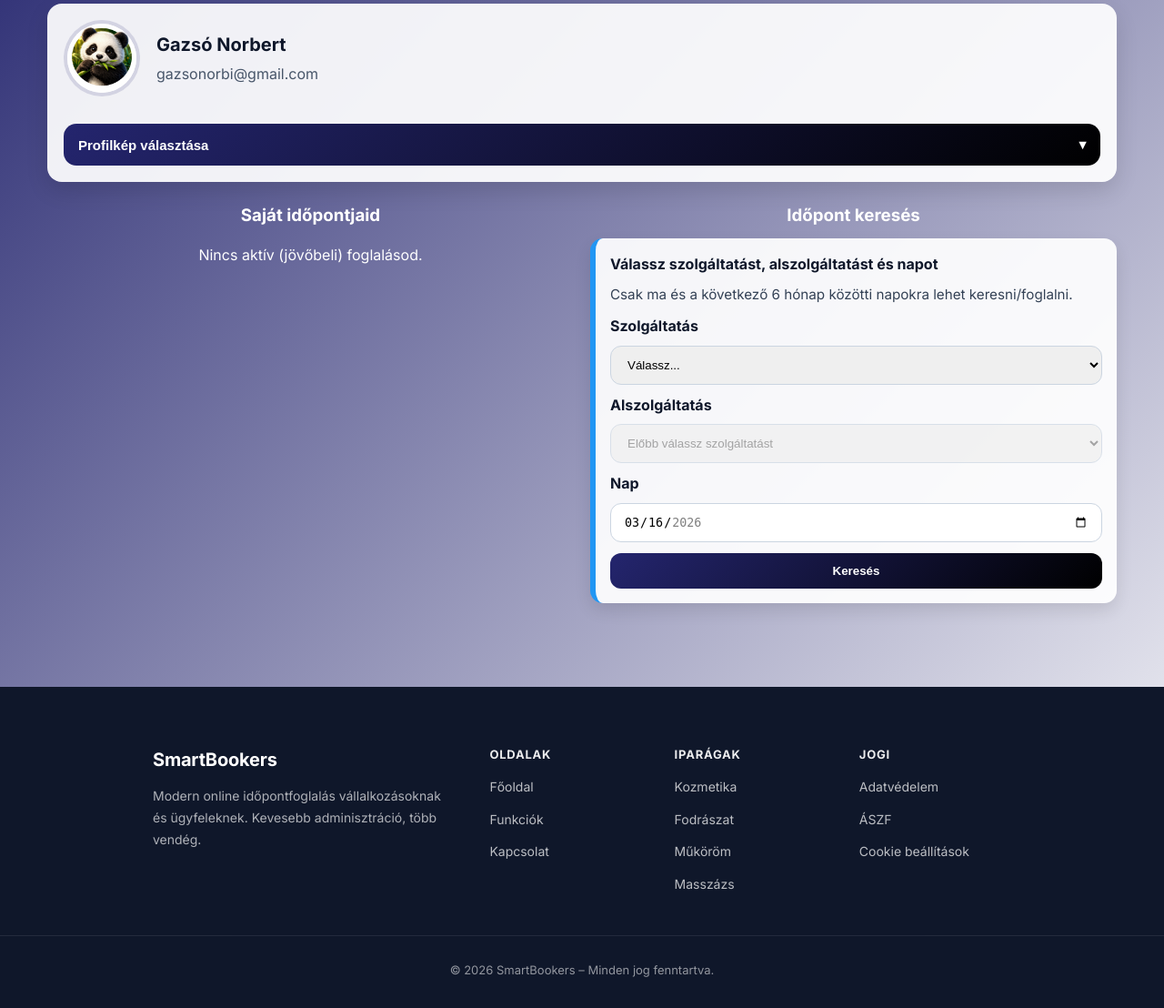
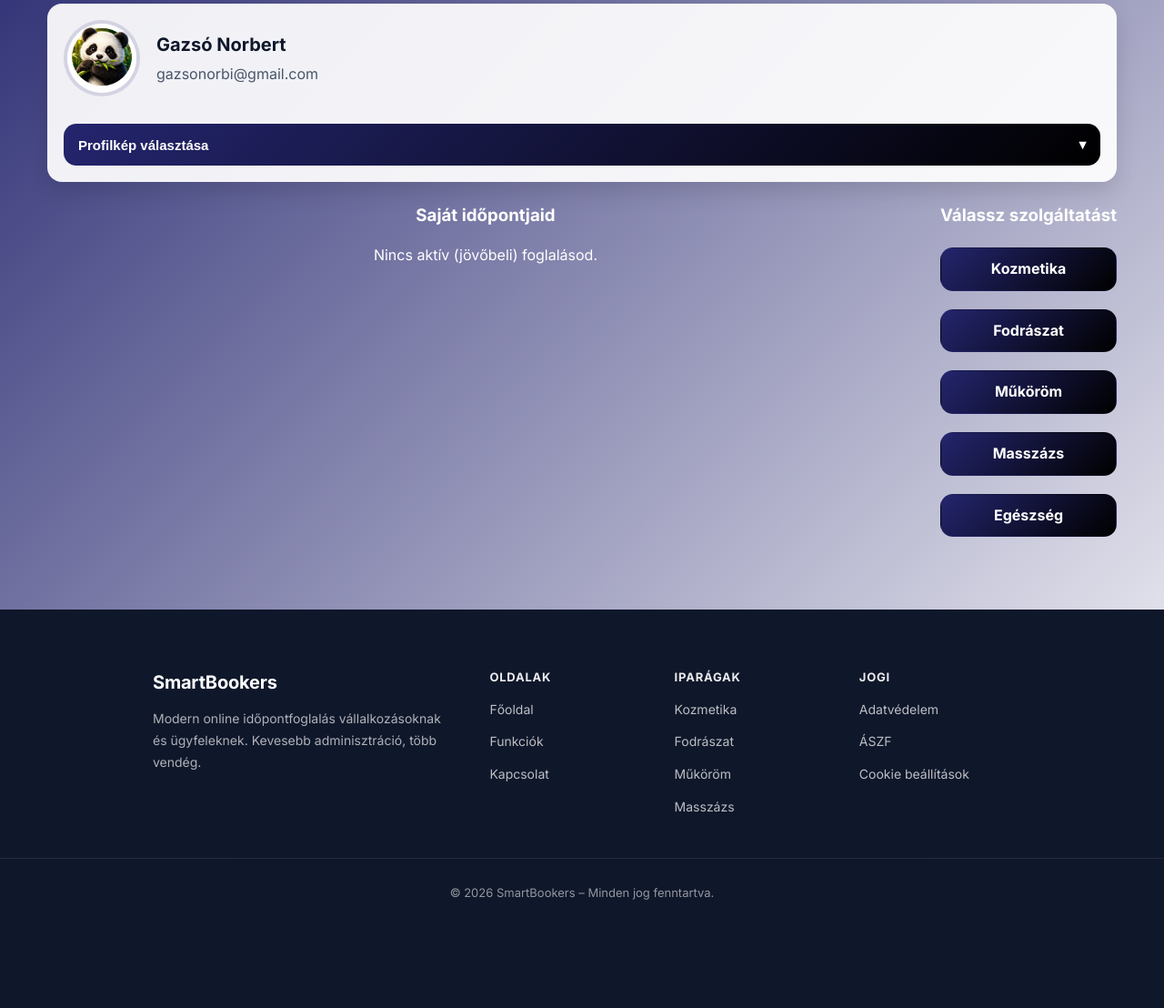
Before and after one commit to bituss/Smartbookers, a PHP site: page /Smartbookers/user/profile.php in a window 1280 px wide. Shown: the part 194-1302 px from the top of the page at 91% size. After the commit the page ends 1183 px from the top, so only its background shows below. Run offline with PHP 8.4, Linux system fonts and the light colour scheme; a user stored in the database is signed in; data comes from the database, SQL or seed files in the repository; data that the repository does not hold is empty.

Commit message:
pullold dóbai

```diff
--- a/business/provider_login.php
+++ b/business/provider_login.php
@@ -316,7 +316,7 @@ include '../includes/header.php';
         <?php endforeach; ?>
       </select>
 
-      <div class="form-field form-field--full form-check">
+      <div class="form-field form-field--full form-check" style="margin-bottom:10px;">
         <input id="privacy" name="privacy" type="checkbox" required>
         <label for="privacy">
           Elfogadom az <a href="#" onclick="return false;" style="text-decoration: underline;">adatkezelési tájékoztatót</a>.
--- a/user/book.php
+++ b/user/book.php
@@ -148,7 +148,7 @@ try {
 
   $mysqli->commit();
 
-  header("Location: /Smartbookers/user/dashboard.php?success=1");
+  header("Location: /Smartbookers/user/profile.php");
   exit;
 
 } catch (Throwable $e) {
--- a/user/profile.php
+++ b/user/profile.php
@@ -495,9 +495,8 @@ include '../includes/header.php';
   .userMeta h2{margin:0; color:#0f172a; font-size:20px;}
   .userMeta p{margin:4px 0 0; color:#475569;}
   .msg{margin-top:10px; font-weight:800;}
-  .ok{color:#16a34a;}
+  .ok{background-color: green; border-radius:6px; color:white; text-align:center; height:70px; width:300px;padding-top: 20px;}
   .err{color:#ef4444;}
-
   .avatarDropdown{ width:100%; margin-top:12px; }
   .avatarToggle{
     width:100%;padding:14px 16px;border:0;border-radius:14px;
@@ -525,7 +524,7 @@ include '../includes/header.php';
   }
 
   .dash{display:flex;gap:18px;margin-top:22px;flex-wrap:wrap;}
-  .col{flex:1; min-width:280px;}
+  .col{flex:1; min-width:200px;}
   .h3{color:#fff; text-align:center; margin:0 0 10px; font-weight:900;}
   .card{background: rgba(255,255,255,0.92);border-radius: 14px;padding: 16px;margin-bottom: 12px;box-shadow: 0 8px 18px rgba(0,0,0,.10);border-left: 6px solid #4CAF50;}
   .card.free{border-left-color:#2196F3;}
@@ -630,82 +629,24 @@ include '../includes/header.php';
       <?php endif; ?>
     </div>
 
-    <div class="col">
-      <h3 class="h3">Időpont keresés</h3>
 
-      <div class="card free">
-        <strong>Válassz szolgáltatást, alszolgáltatást és napot</strong>
-        <div class="meta">Csak ma és a következő 6 hónap közötti napokra lehet keresni/foglalni.</div>
+     <!-- JOBB OSZLOP: Szabad időpontok -->
+       <div class="appointments-column">
+        <h3 class="h3">Válassz szolgáltatást</h3>
 
-        <form method="post" style="margin-top:10px;">
-          <input type="hidden" name="action" value="search_slots">
 
-          <label style="font-weight:900; color:#0f172a;">Szolgáltatás</label>
-          <select class="input" name="search_service_id" onchange="this.form.submit()" required>
-            <option value="">Válassz...</option>
-            <?php foreach($services as $s): ?>
-              <option value="<?= (int)$s['id'] ?>" <?= ((int)$s['id'] === (int)$selectedServiceId) ? 'selected' : '' ?>>
-                <?= htmlspecialchars((string)$s['name'], ENT_QUOTES, 'UTF-8') ?>
-              </option>
-            <?php endforeach; ?>
-          </select>
 
-          <label style="font-weight:900; color:#0f172a; margin-top:10px; display:block;">Alszolgáltatás</label>
-          <select class="input" name="search_sub_service_id" required <?= $selectedServiceId <= 0 ? 'disabled' : '' ?>>
-            <option value=""><?= $selectedServiceId <= 0 ? 'Előbb válassz szolgáltatást' : 'Válassz...' ?></option>
-            <?php foreach($subServices as $ss): ?>
-              <option value="<?= (int)$ss['id'] ?>" <?= ((int)$ss['id'] === (int)$selectedSubServiceId) ? 'selected' : '' ?>>
-                <?= htmlspecialchars((string)$ss['name'], ENT_QUOTES, 'UTF-8') ?>
-              </option>
-            <?php endforeach; ?>
-          </select>
+     <div style="margin-top:20px; text-align:center;  display: flex;
+       flex-direction: column;
+       gap: 20px;">
+      <a href="/Smartbookers/public/industry.php?slug=kozmetika" class="btn btn-primary btn-block">Kozmetika</a>
+      <a href="/Smartbookers/public/industry.php?slug=fodraszat" class="btn btn-primary btn-block">Fodrászat</a>
+      <a href="/Smartbookers/public/industry.php?slug=mukorom" class="btn btn-primary btn-block">Műköröm</a>
+      <a href="/Smartbookers/public/industry.php?slug=masszazs" class="btn btn-primary btn-block">Masszázs</a>
+      <a href="/Smartbookers/public/industry.php?slug=egeszseg" class="btn btn-primary btn-block">Egészség</a>
+    </div>
+  </div>
 
-          <label style="font-weight:900; color:#0f172a; margin-top:10px; display:block;">Nap</label>
-          <input class="input" type="date" name="search_day"
-                 value="<?= htmlspecialchars($searchDay, ENT_QUOTES, 'UTF-8') ?>"
-                 min="<?= htmlspecialchars($today, ENT_QUOTES, 'UTF-8') ?>"
-                 max="<?= htmlspecialchars($maxDay, ENT_QUOTES, 'UTF-8') ?>"
-                 required>
-
-          <button class="btnLink" type="submit" style="margin-top:12px;">Keresés</button>
-        </form>
-
-        <?php if($searched): ?>
-          <div style="margin-top:14px;">
-            <strong>Szabad időpontok:</strong>
-
-            <?php if(count($availableSlots) === 0): ?>
-              <div class="meta" style="margin-top:8px;">Nincs szabad időpont (vagy nincs nyitvatartás arra a napra).</div>
-            <?php else: ?>
-              <div class="slotGrid">
-                <?php foreach($availableSlots as $row): ?>
-                  <?php $slot = (string)$row['slot']; ?>
-                  <form method="post">
-                    <input type="hidden" name="action" value="create_booking">
-                    <input type="hidden" name="service_id" value="<?= (int)$selectedServiceId ?>">
-                    <input type="hidden" name="sub_service_id" value="<?= (int)$selectedSubServiceId ?>">
-                    <input type="hidden" name="provider_id" value="<?= (int)$row['provider_id'] ?>">
-                    <input type="hidden" name="day" value="<?= htmlspecialchars($searchDay, ENT_QUOTES, 'UTF-8') ?>">
-                    <input type="hidden" name="slot_datetime" value="<?= htmlspecialchars($slot, ENT_QUOTES, 'UTF-8') ?>">
-
-                    <button class="slotBtn" type="submit"
-                      onclick="return confirm('Foglalod ezt az időpontot: <?= date('Y-m-d H:i', strtotime($slot)) ?> (<?= htmlspecialchars((string)$row['business_name'], ENT_QUOTES, 'UTF-8') ?>) ?');">
-                      <?= date("H:i", strtotime($slot)) ?>
-                      <small>
-                        <?= htmlspecialchars((string)$row['business_name'], ENT_QUOTES, 'UTF-8') ?>
-                        <?php if(!empty($row['phone'])): ?>
-                          — <?= htmlspecialchars((string)$row['phone'], ENT_QUOTES, 'UTF-8') ?>
-                        <?php endif; ?>
-                      </small>
-                    </button>
-                  </form>
-                <?php endforeach; ?>
-              </div>
-            <?php endif; ?>
-          </div>
-        <?php endif; ?>
-      </div>
-    </div>
   </div>
 </div>
 
```
